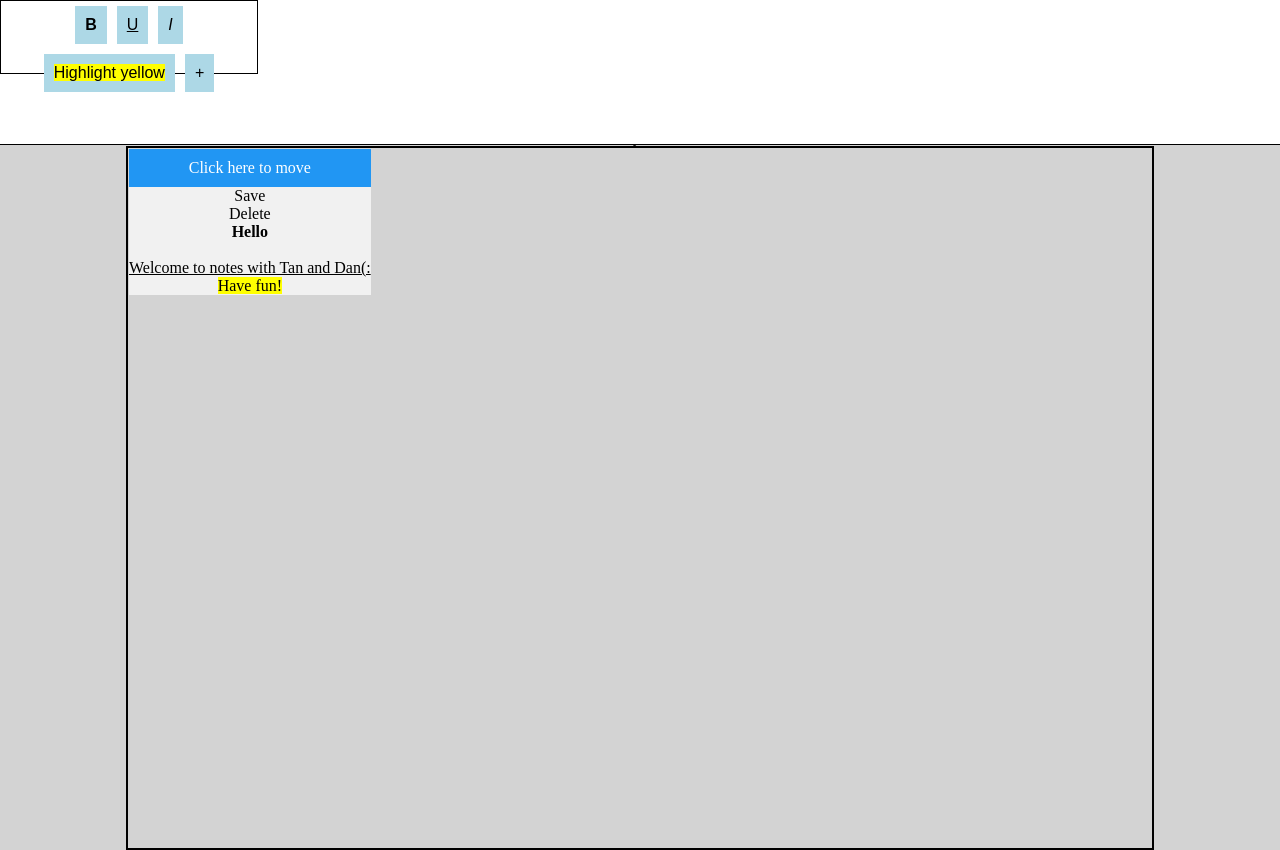
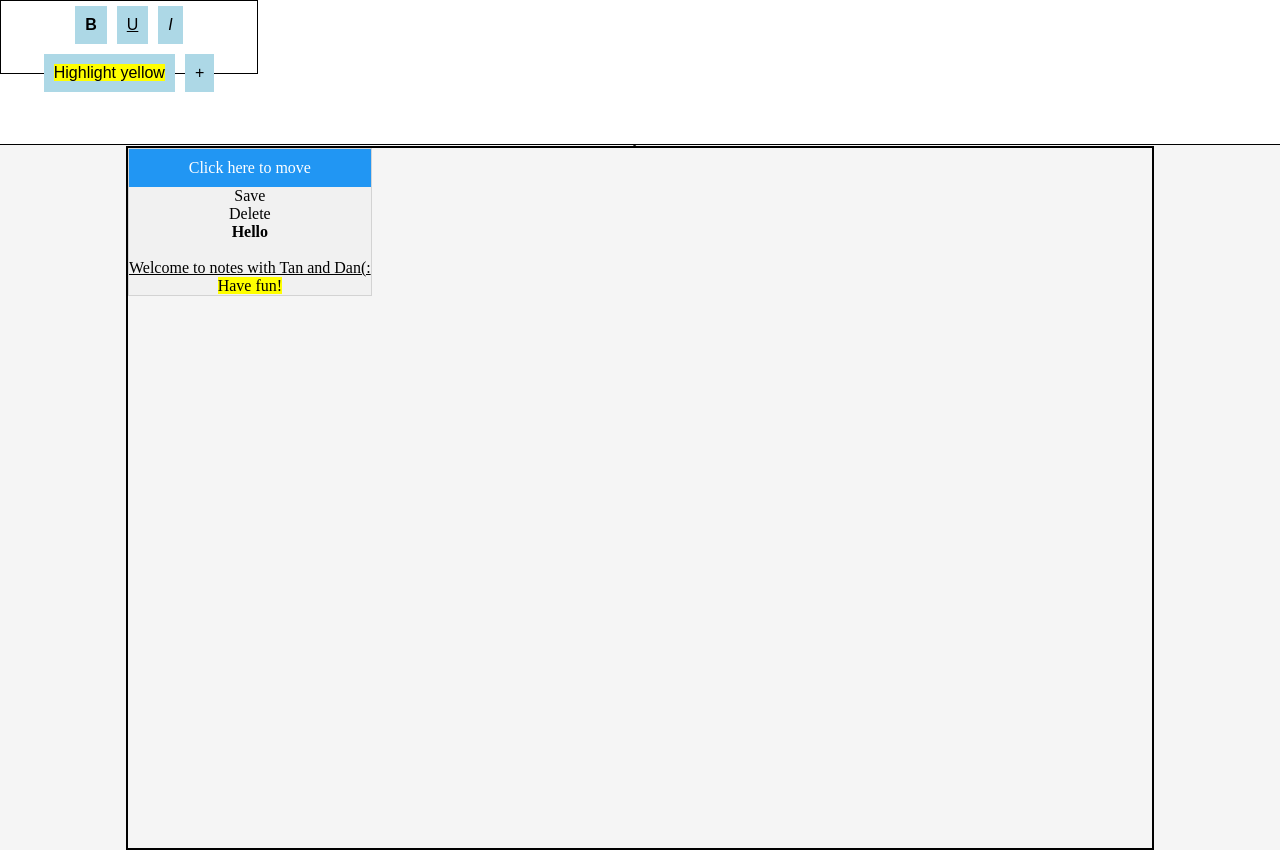
Before and after one commit to TanDan25/NoteTakingApp, a plain HTML site: page index.html in a window 1280 px wide. Drawn offline with Linux system fonts and the light colour scheme.

Commit message:
Update notesApp.css

```diff
--- a/css/notesApp.css
+++ b/css/notesApp.css
@@ -2,7 +2,8 @@ body{
   margin: 0;
   height: 100%;
   width: 100%;
-  background-color: lightgray;
+  /* background-color: lightgray; */
+  background-color: whitesmoke;
 }
 
 #wrappingDiv{
```
